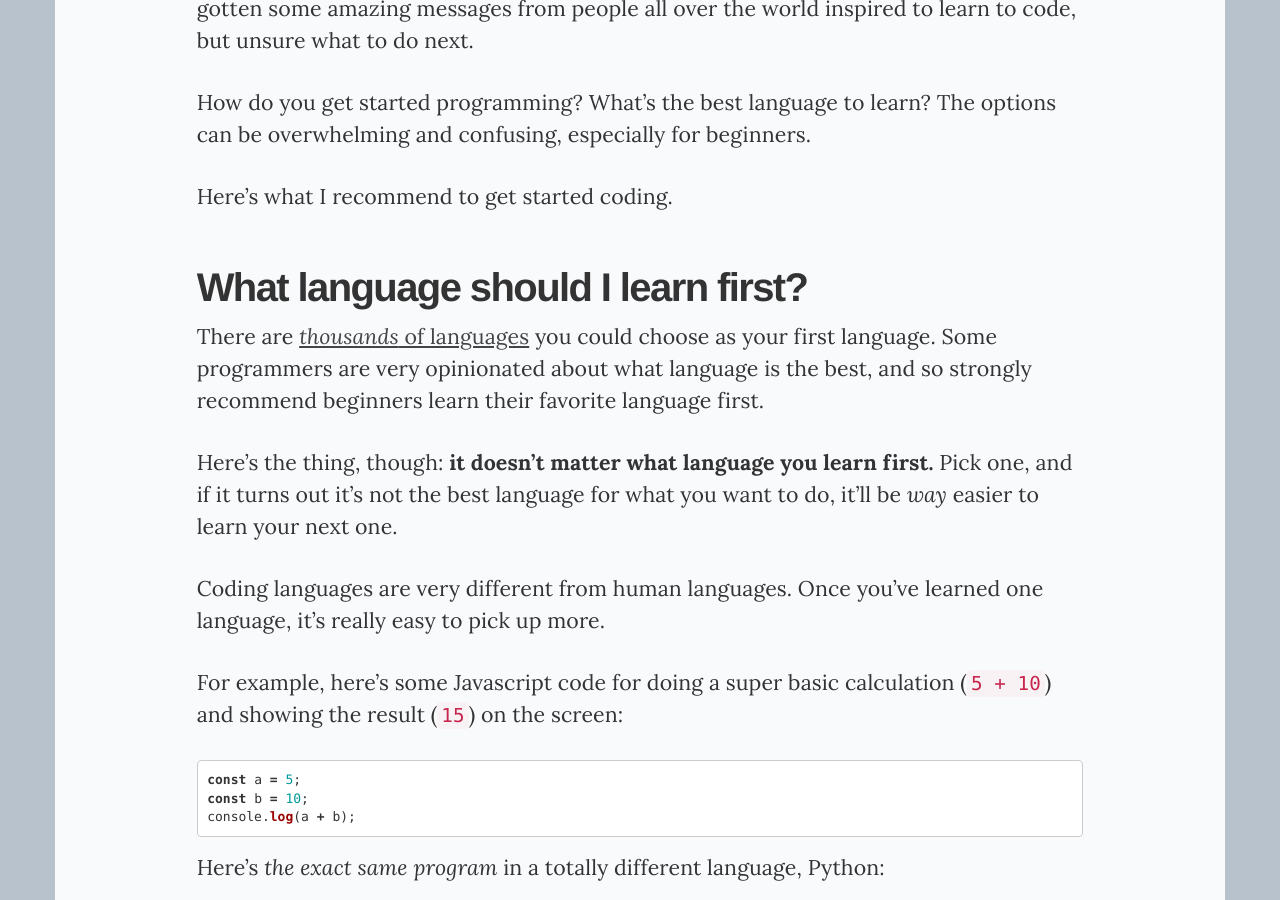
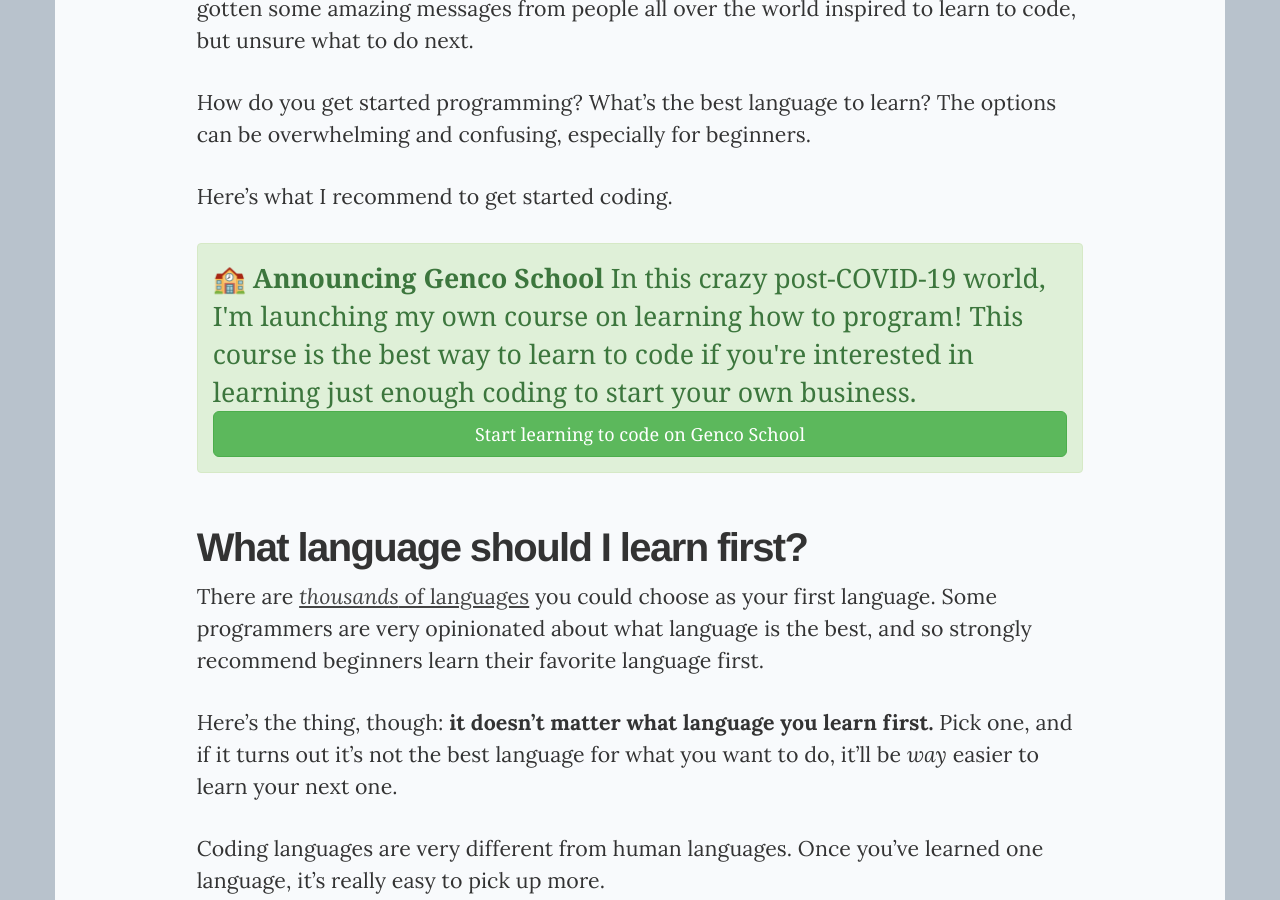
Before and after one commit to christiangenco/christiangenco.github.io, a Jekyll site: the page built from _posts/2012-12-01-you-should-learn-to-program.md, in a window 1280 px wide and 900 px high, scrolled down 1118 px. Built offline with Jekyll 4.4.1, drawn with Linux system fonts in a browser that asks for light colours; nearby versions of some CDN libraries; some of the changed text lies outside the part shown.

Commit message:
add link to genco school

```diff
--- a/_posts/2012-12-01-you-should-learn-to-program.md
+++ b/_posts/2012-12-01-you-should-learn-to-program.md
@@ -13,6 +13,11 @@
 How do you get started programming? What's the best language to learn? The options can be overwhelming and confusing, especially for beginners.
 
 Here's what I recommend to get started coding.
+
+<div class="alert alert-success" role="alert" style="font-size: 20pt">
+  <strong>🏫 Announcing Genco School</strong> In this crazy post-COVID-19 world, I'm launching my own course on learning how to program! This course is the best way to learn to code if you're interested in learning just enough coding to start your own business.
+  <a href="https://school.gen.co" class="btn btn-success btn-lg btn-block">Start learning to code on Genco School</a>
+</div>
 
 ## What language should I learn first?
 
@@ -95,5 +100,10 @@
 
 If you get stuck, or aren't sure how to reach your goals, feel free to [shoot me a message on facebook messenger](https://www.messenger.com/t/cgenco) or <a href="mailto:christian@gen.co" target="_blank">send me an email</a>! I read and respond to every message I get, and love helping new programmers :)
 
+<div class="alert alert-success" role="alert" style="font-size: 20pt">
+  <strong>🏫 Announcing Genco School</strong> In this crazy post-COVID-19 world, I'm launching my own course on learning how to program! This course is the best way to learn to code if you're interested in learning just enough coding to start your own business.
+  <a href="https://school.gen.co" class="btn btn-success btn-lg btn-block">Start learning to code on Genco School</a>
+</div>
+
 <!-- https://i.imgur.com/Z3n8OVc.jpg -->
 <!-- https://i.imgur.com/xH4rGNL.jpg -->
```
